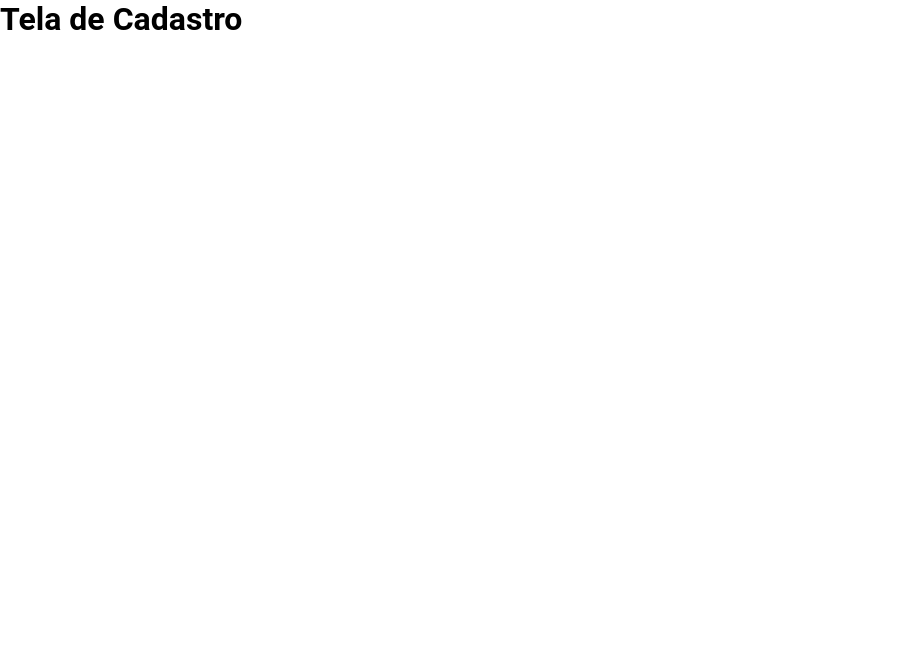
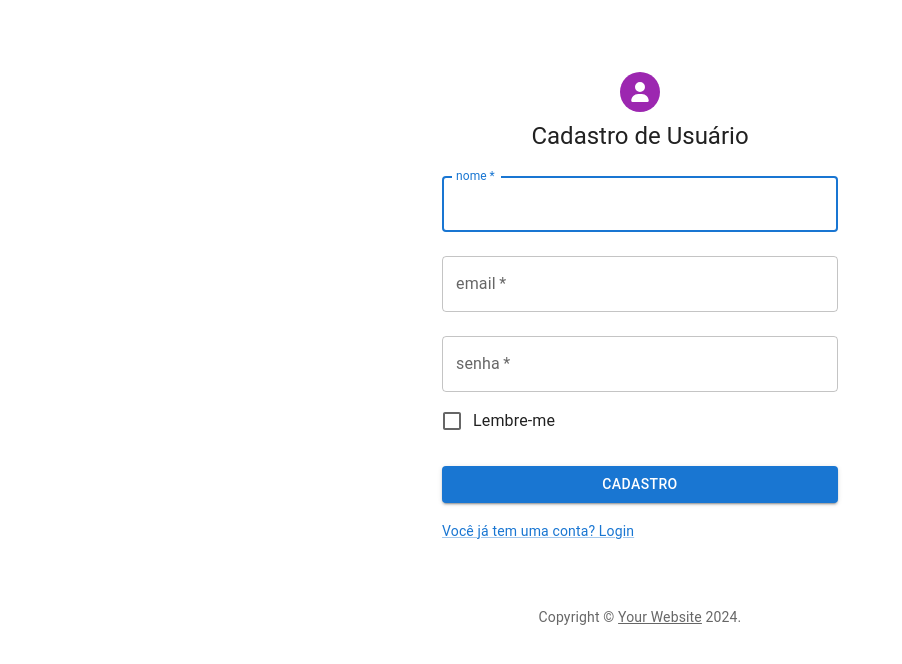
Before and after one commit to allysonedu/SSVP, a React (Vite) app in the folder frontend/: page /sign-up in a window 1280 px wide. Shown: the top 664 px of the page, without its empty margins (0-902 px from the left). Built offline with nearby package versions, Linux system fonts and the light colour scheme.

Commit message:
Cadastro

```diff
--- a/frontend/package.json
+++ b/frontend/package.json
@@ -19,6 +19,8 @@
     "react": "^18.3.1",
     "react-dom": "^18.3.1",
     "react-hook-form": "^7.52.2",
+    "react-icon": "^1.0.0",
+    "react-icons": "^5.3.0",
     "react-router-dom": "^6.26.0",
     "styled-components": "^6.1.12"
   },
--- a/frontend/src/pages/Sign-up/signUp.tsx
+++ b/frontend/src/pages/Sign-up/signUp.tsx
@@ -1,11 +1,119 @@
-import React from "react"
+import * as React from 'react';
+import Avatar from '@mui/material/Avatar';
+import Button from '@mui/material/Button';
+import CssBaseline from '@mui/material/CssBaseline';
+import TextField from '@mui/material/TextField';
+import FormControlLabel from '@mui/material/FormControlLabel';
+import Checkbox from '@mui/material/Checkbox';
+import Link from '@mui/material/Link';
+import Grid from '@mui/material/Grid';
+import Box from '@mui/material/Box';
+import { FaUser } from "react-icons/fa6";
+import Typography from '@mui/material/Typography';
+import Container from '@mui/material/Container';
+import { createTheme, ThemeProvider } from '@mui/material/styles';
+
+function Copyright(props: any) {
+  return (
+    <Typography variant="body2" color="text.secondary" align="center" {...props}>
+      {'Copyright © '}
+      <Link color="inherit" href="https://mui.com/">
+        Your Website
+      </Link>{' '}
+      {new Date().getFullYear()}
+      {'.'}
+    </Typography>
+  );
+}
+
+// TODO remove, this demo shouldn't need to reset the theme.
+const defaultTheme = createTheme();
 
 export const SignUp: React.FC = () => {
+  const handleSubmit = (event: React.FormEvent<HTMLFormElement>) => {
+    event.preventDefault();
+    const data = new FormData(event.currentTarget);
+    console.log({
+      name: data.get('name'),
+      email: data.get('email'),
+      password: data.get('password'),
+
+    });
+  };
+
   return (
-    <div>
-      <h1>
-        Tela de Cadastro
-      </h1>
-    </div>
-  )
+    <ThemeProvider theme={defaultTheme}>
+      <Container component="main" maxWidth="xs">
+        <CssBaseline />
+        <Box
+          sx={{
+            marginTop: 8,
+            display: 'flex',
+            flexDirection: 'column',
+            alignItems: 'center',
+          }}
+        >
+          <Avatar sx={{ m: 1, bgcolor: 'secondary.main' }}>
+            <FaUser />
+          </Avatar>
+          <Typography component="h1" variant="h5">
+            Cadastro de Usuário
+          </Typography>
+          <Box component="form" onSubmit={handleSubmit} noValidate sx={{ mt: 1 }}>
+            <TextField
+              margin="normal"
+              required
+              fullWidth
+              id="name"
+              label="nome"
+              name="name"
+              autoComplete="name"
+              autoFocus
+            />
+            <TextField
+              margin="normal"
+              required
+              fullWidth
+              name="email"
+              label="email"
+              type="email"
+              id="email"
+              autoComplete="current-email"
+            />
+             <TextField
+              margin="normal"
+              required
+              fullWidth
+              name="password"
+              label="senha"
+              type="password"
+              id="password"
+              autoComplete="current-password"
+            />
+            <FormControlLabel
+              control={<Checkbox value="remember" color="primary" />}
+              label="Lembre-me"
+            />
+            <Button
+              type="submit"
+              fullWidth
+              variant="contained"
+              sx={{ mt: 3, mb: 2 }}
+            >
+              Cadastro
+            </Button>
+            <Grid container>
+
+              <Grid item>
+                <Link href="/" variant="body2">
+                  {"Você já tem uma conta? Login "}
+                </Link>
+              </Grid>
+            </Grid>
+          </Box>
+        </Box>
+        <Copyright sx={{ mt: 8, mb: 4 }} />
+      </Container>
+    </ThemeProvider>
+  );
 }
--- a/frontend/src/pages/Signin/signin.tsx
+++ b/frontend/src/pages/Signin/signin.tsx
@@ -8,7 +8,7 @@
 import Link from '@mui/material/Link';
 import Grid from '@mui/material/Grid';
 import Box from '@mui/material/Box';
-import LockOutlinedIcon from '@mui/icons-material/LockOutlined';
+import { FaUser } from "react-icons/fa6";
 import Typography from '@mui/material/Typography';
 import Container from '@mui/material/Container';
 import { createTheme, ThemeProvider } from '@mui/material/styles';
@@ -52,7 +52,7 @@
           }}
         >
           <Avatar sx={{ m: 1, bgcolor: 'secondary.main' }}>
-            <LockOutlinedIcon />
+            <FaUser />
           </Avatar>
           <Typography component="h1" variant="h5">
             Seu login
@@ -63,7 +63,7 @@
               required
               fullWidth
               id="email"
-              label="Email Address"
+              label="Email"
               name="email"
               autoComplete="email"
               autoFocus
@@ -73,14 +73,14 @@
               required
               fullWidth
               name="password"
-              label="Password"
+              label="Senha"
               type="password"
               id="password"
               autoComplete="current-password"
             />
             <FormControlLabel
               control={<Checkbox value="remember" color="primary" />}
-              label="Remember me"
+              label="Lembre-me"
             />
             <Button
               type="submit"
@@ -88,17 +88,17 @@
               variant="contained"
               sx={{ mt: 3, mb: 2 }}
             >
-              Sign In
+              Login
             </Button>
             <Grid container>
               <Grid item xs>
                 <Link href="#" variant="body2">
-                  Forgot password?
+                  Esqueceu sua senha?
                 </Link>
               </Grid>
               <Grid item>
-                <Link href="#" variant="body2">
-                  {"Don't have an account? Sign Up"}
+                <Link href="/sign-up" variant="body2">
+                  {"você não tem uma senha? Cadastro"}
                 </Link>
               </Grid>
             </Grid>
```
Also changed, not shown: 1 other file (tests, documents, lock files or other folders).
